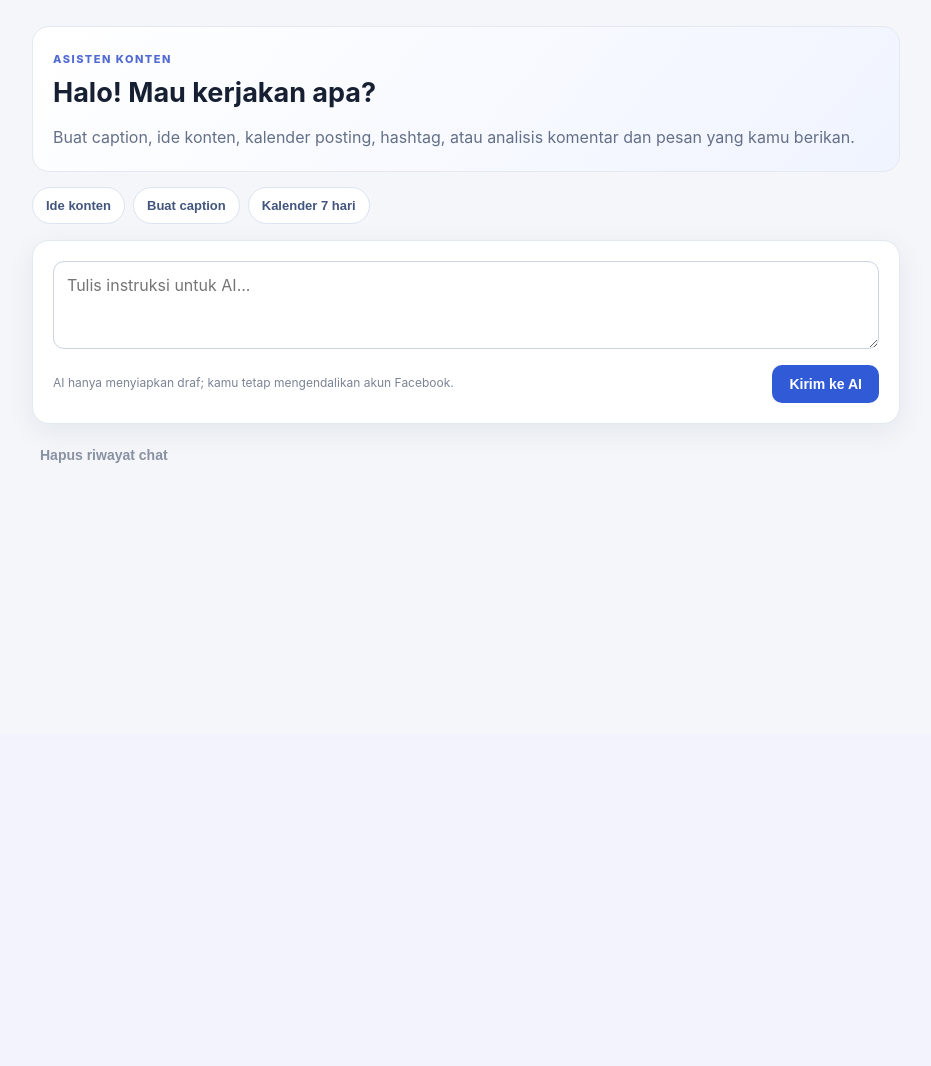
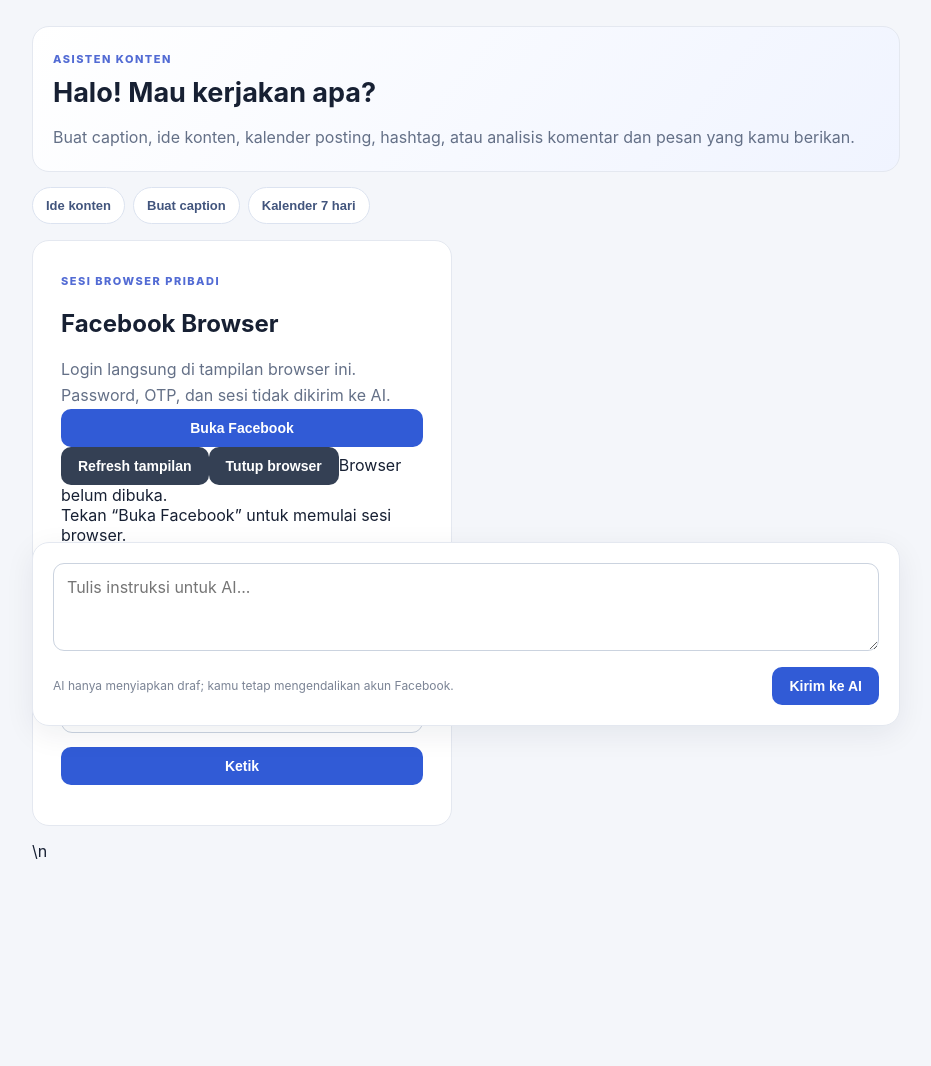
Before and after one commit to imambaihakki01/ai_agent, a Python web app: template app/templates/dashboard.html in a window 1280 px wide. Shown: the part 66-1132 px from the top of the page, without its empty margins (174-1105 px from the left). Before the commit the page ends 529 px from the top, so only its background shows below. Run offline with Jinja, Linux system fonts and the light colour scheme; the template is opened without the code that fills it, so the values that code supplies are empty.

Commit message:
Add Facebook browser workspace to dashboard

```diff
--- a/app/templates/dashboard.html
+++ b/app/templates/dashboard.html
@@ -3,7 +3,15 @@
 <body><header><div class="brand"><div class="brand-mark">AI</div><div><strong>Facebook AI Agent</strong><small>Workspace pribadi · NVIDIA NIM</small></div></div><form method="post" action="/logout"><input type="hidden" name="csrf_token" value="__CSRF__"><button class="secondary">Keluar</button></form></header>
 <main><section class="intro"><div><span class="eyebrow">ASISTEN KONTEN</span><h1>Halo! Mau kerjakan apa?</h1><p>Buat caption, ide konten, kalender posting, hashtag, atau analisis komentar dan pesan yang kamu berikan.</p></div></section>
 <section class="quick"><button type="button" class="chip" data-prompt="Buatkan 5 ide konten Facebook yang menarik untuk minggu ini.">Ide konten</button><button type="button" class="chip" data-prompt="Buatkan caption Facebook yang menarik, singkat, dan punya ajakan bertindak.">Buat caption</button><button type="button" class="chip" data-prompt="Buat kalender konten Facebook 7 hari beserta tema dan jam posting yang disarankan.">Kalender 7 hari</button></section>
-<section id="history" class="history"><!--MESSAGES--></section>
+
+<section class="panel" id="browser-panel">
+  <div class="browser-heading"><div><span class="eyebrow">SESI BROWSER PRIBADI</span><h2>Facebook Browser</h2><p>Login langsung di tampilan browser ini. Password, OTP, dan sesi tidak dikirim ke AI.</p></div><button type="button" class="primary" id="browser-open">Buka Facebook</button></div>
+  <div class="browser-toolbar"><button type="button" class="secondary" id="browser-refresh">Refresh tampilan</button><button type="button" class="secondary" id="browser-close">Tutup browser</button><span id="browser-status" aria-live="polite">Browser belum dibuka.</span></div>
+  <div class="browser-screen-wrap"><img id="browser-screen" alt="Tampilan browser Facebook" hidden><div id="browser-empty">Tekan “Buka Facebook” untuk memulai sesi browser.</div></div>
+  <p class="browser-hint">Ketuk tampilan untuk klik. Gunakan kolom teks di bawah untuk mengetik ke halaman Facebook. Semua tindakan tetap manual dan kamu yang menekan tombol di Facebook.</p>
+  <form id="browser-type" class="browser-type"><input name="value" maxlength="2000" placeholder="Ketik teks ke halaman Facebook..." required><button class="primary">Ketik</button></form>
+</section>
+\n<section id="history" class="history"><!--MESSAGES--></section>
 <form id="chat" class="composer"><input type="hidden" name="csrf_token" value="__CSRF__"><textarea name="prompt" rows="3" maxlength="8000" placeholder="Tulis instruksi untuk AI..." required></textarea><div class="composer-footer"><span id="status" aria-live="polite">AI hanya menyiapkan draf; kamu tetap mengendalikan akun Facebook.</span><button id="send" class="primary">Kirim ke AI</button></div></form>
 <form method="post" action="/api/clear" class="clear-form" onsubmit="return confirm('Hapus seluruh riwayat chat?')"><input type="hidden" name="csrf_token" value="__CSRF__"><button class="text-button">Hapus riwayat chat</button></form>
 </main>
@@ -11,4 +19,13 @@
 const form=document.getElementById('chat'), input=form.elements.prompt, button=document.getElementById('send'), status=document.getElementById('status');
 document.querySelectorAll('[data-prompt]').forEach(el=>el.addEventListener('click',()=>{input.value=el.dataset.prompt;input.focus();}));
 form.addEventListener('submit',async event=>{event.preventDefault();if(!input.value.trim())return;button.disabled=true;status.textContent='Sedang berpikir...';try{const response=await fetch('/api/chat',{method:'POST',body:new FormData(form)});const result=await response.json();if(!response.ok)throw new Error(result.detail||'Permintaan gagal');location.reload();}catch(error){status.textContent=error.message;}finally{button.disabled=false;}});
-</script></body></html>
+
+const bStatus=document.getElementById('browser-status'), bImage=document.getElementById('browser-screen'), bEmpty=document.getElementById('browser-empty');
+async function browserShot(){try{const r=await fetch('/api/browser/screenshot');const d=await r.json();if(!r.ok)throw new Error(d.detail||'Browser belum siap');bImage.src=d.image;bImage.hidden=false;bEmpty.hidden=true;bStatus.textContent=d.title+' · '+d.url;}catch(e){bStatus.textContent=e.message;}}
+async function browserAction(path,data){const fd=new FormData();fd.append('csrf_token',form.elements.csrf_token.value);for(const [k,v] of Object.entries(data||{}))fd.append(k,v);const r=await fetch(path,{method:'POST',body:fd});const d=await r.json();if(!r.ok)throw new Error(d.detail||'Aksi gagal');return d;}
+document.getElementById('browser-open').addEventListener('click',async()=>{bStatus.textContent='Membuka Facebook...';try{await browserAction('/api/browser/open',{});await browserShot();}catch(e){bStatus.textContent=e.message;}});
+document.getElementById('browser-refresh').addEventListener('click',browserShot);
+document.getElementById('browser-close').addEventListener('click',async()=>{try{await browserAction('/api/browser/close',{});bImage.hidden=true;bEmpty.hidden=false;bStatus.textContent='Browser ditutup.';}catch(e){bStatus.textContent=e.message;}});
+bImage.addEventListener('click',async ev=>{const r=bImage.getBoundingClientRect();const x=Math.round((ev.clientX-r.left)/r.width*1365),y=Math.round((ev.clientY-r.top)/r.height*900);try{await browserAction('/api/browser/click',{x,y});setTimeout(browserShot,700);}catch(e){bStatus.textContent=e.message;}});
+document.getElementById('browser-type').addEventListener('submit',async ev=>{ev.preventDefault();const value=ev.currentTarget.elements.value.value;try{await browserAction('/api/browser/type',{value});ev.currentTarget.reset();await browserShot();}catch(e){bStatus.textContent=e.message;}});
+\n</script></body></html>
```
